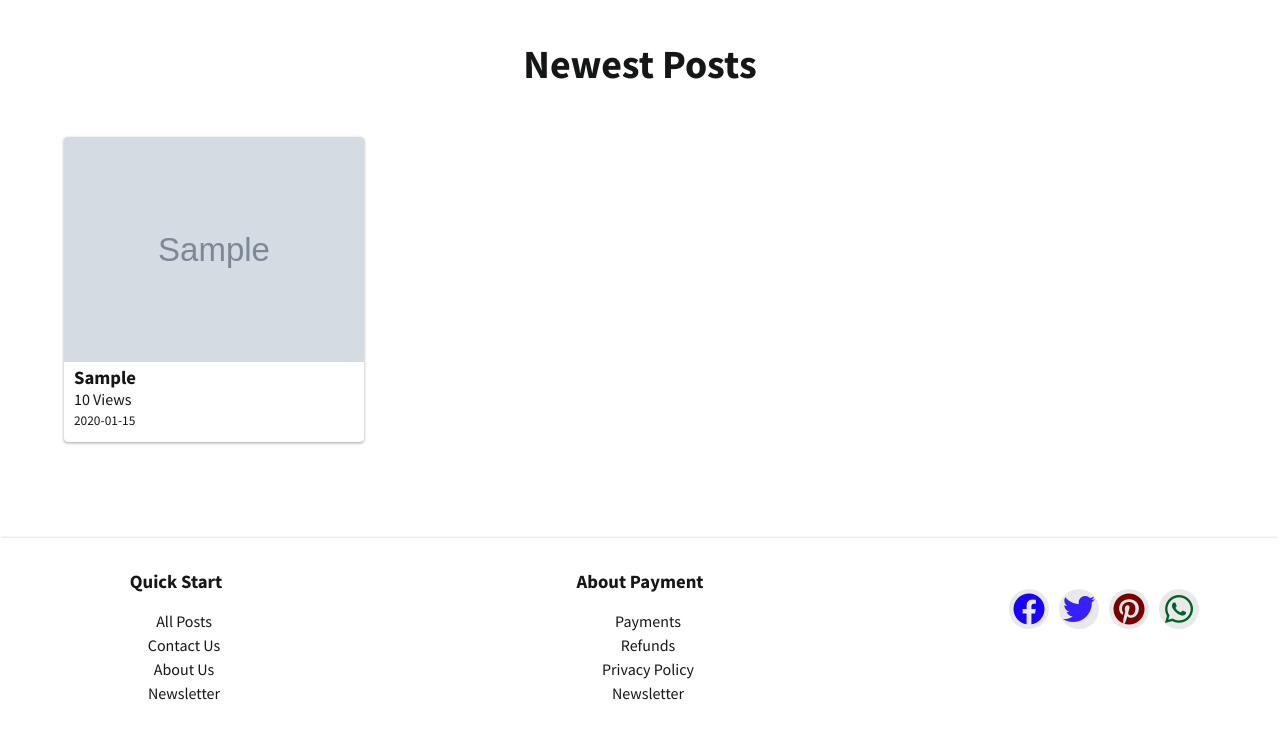
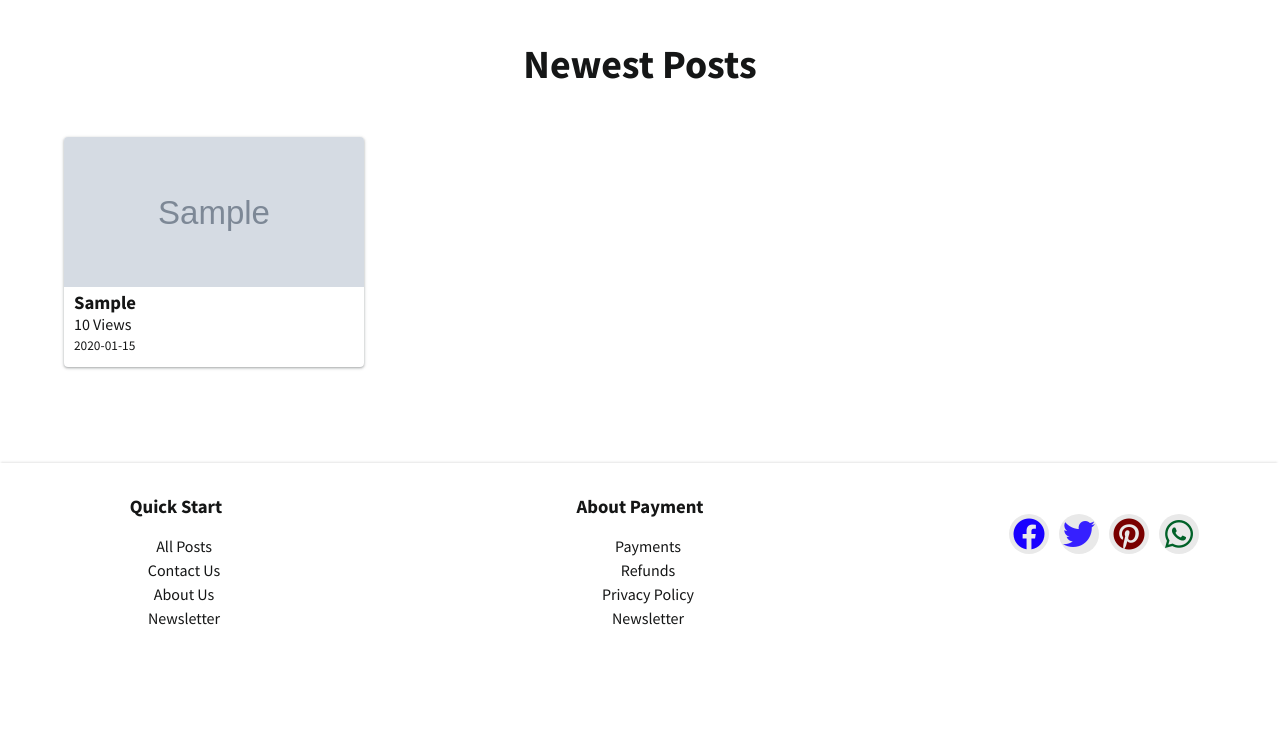
Before and after one commit to pasindu-pr/Multiuser-Blog-Application, a Flask app: page / in a window 1280 px wide. Shown: the part 1403-2139 px from the top of the page. After the commit the page ends 2028 px from the top, so only its background shows below. Run offline with Flask 2, Linux system fonts and the light colour scheme; tables that the repository leaves empty hold one stand-in row (values such as "Sample post"); grey boxes marked "Sample" are stand-in pictures.

Commit message:
Improve new post card

```diff
--- a/webapp/static/css/index.css
+++ b/webapp/static/css/index.css
@@ -195,6 +195,8 @@ nav {
 
 .newest-posts-card img {
   width: 100%;
+  height: 150px;
+  object-fit: cover;
 }
 
 .newest-posts-card p {
```
